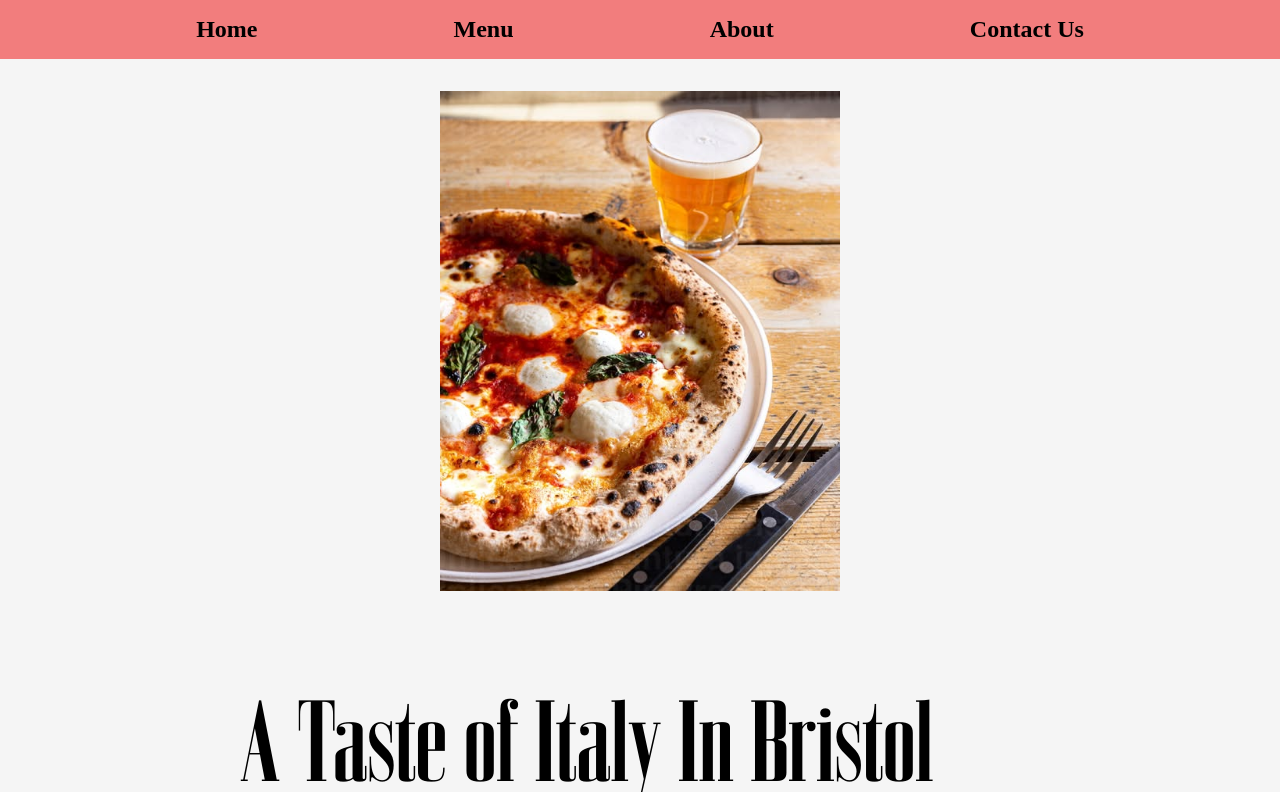
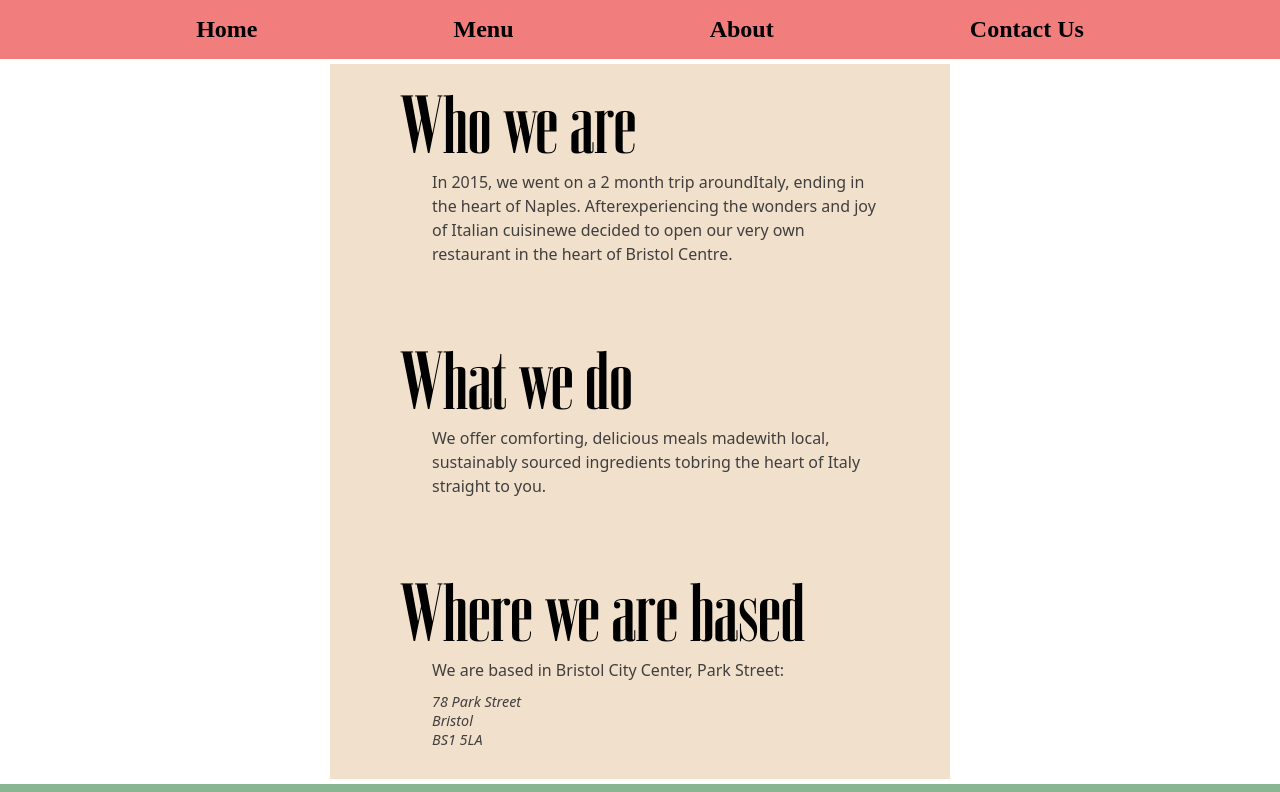
Before and after one commit to KailasMetcalfe/odin-restaurant, a website built with webpack: page src/template.html in a window 1280 px wide. Both pictures are taken after a click on the button "About". Shown: the top 792 px of the page. Built offline with nearby package versions, Linux system fonts and the light colour scheme.

Commit message:
Add 'About' section

```diff
--- /dev/null
+++ b/src/about.css
@@ -0,0 +1,30 @@
+.about-page {
+    align-self: stretch;
+    max-width: 30rem;
+    display: flex;
+    flex-direction: column;
+    gap: clamp(4rem, 10%, 8rem);
+    background-color: var(--tan-colour);
+    padding: 10px 70px 30px 70px;
+    margin: 5px;
+}
+
+
+.about-page h2 {
+    font-family: Bodoni;
+    font-size: 5rem;
+}
+
+.about-page p {
+    padding-left: 2rem;
+    line-height: 1.5rem;
+    font-weight: 500;
+    color: rgb(65, 62, 62);
+}
+
+.about-page #location {
+    margin-top: 10px;
+    line-height: normal;
+    font-size: 0.9rem;
+    font-style: italic;
+}
--- /dev/null
+++ b/src/about.js
@@ -0,0 +1,54 @@
+import "./about.css";
+
+
+export default function loadPageDefault() {
+    const container = document.querySelector("#content");
+
+    const aboutPage = document.createElement("div");
+    aboutPage.classList.add("about-page");
+
+    const div1 = document.createElement("div");
+    const header1 = document.createElement("h2");
+    header1.textContent = "Who we are";
+    const paragraph1 = document.createElement("p");
+    paragraph1.textContent = "In 2015, we went on a 2 month trip around" +
+                    "Italy, ending in the heart of Naples. After" +
+                    "experiencing the wonders and joy of Italian cuisine" +
+                    "we decided to open our very own restaurant in the " +
+                    "heart of Bristol Centre."
+
+    div1.append(header1);
+    div1.append(paragraph1);
+    aboutPage.appendChild(div1);
+
+    const div2 = document.createElement("div");
+    const header2 = document.createElement("h2");
+    header2.textContent = "What we do";
+    const paragraph2 = document.createElement("p");
+    paragraph2.textContent = "We offer comforting, delicious meals made" +
+                    "with local, sustainably sourced ingredients to" +
+                    "bring the heart of Italy straight to you."
+
+    div2.append(header2);
+    div2.append(paragraph2);
+    aboutPage.appendChild(div2);
+
+    const div3 = document.createElement("div");
+    const header3 = document.createElement("h2");
+    header3.textContent = "Where we are based";
+    const paragraph3 = document.createElement("p");
+    paragraph3.textContent = "We are based in Bristol City Center, Park Street:"
+    const location = document.createElement("p");
+    location.id = "location";
+
+    const br1 = document.createElement("br");
+    const br2 = document.createElement("br")
+    location.append("78 Park Street", br1, "Bristol", br2, "BS1 5LA");
+
+    div3.append(header3);
+    div3.append(paragraph3);
+    div3.append(location)
+    aboutPage.appendChild(div3);
+
+    container.append(aboutPage);
+}
--- a/src/home.js
+++ b/src/home.js
@@ -18,7 +18,7 @@ export default function loadPageDefault() {
     headline.textContent = "A Taste of Italy In Bristol";
 
     const tagline = document.createElement("p");
-    tagline.textContent = "We welcome you to ... , where passion meets comfort. \
+    tagline.textContent = "We welcome you to NAME, where passion meets comfort. \
     Try our range of delicious pizzas and pastas for an affordable price.";
 
     div.appendChild(headline);
--- a/src/index.js
+++ b/src/index.js
@@ -1,6 +1,7 @@
 import "./styles.css";
 import loadHome from "./home.js";
 import loadMenu from "./menu.js";
+import loadAbout from "./about.js";
 
 function clearContent() {
     const content = document.querySelector("#content");
@@ -8,7 +9,6 @@ function clearContent() {
         content.removeChild(content.lastChild);
     }
 }
-
 
 
 function setupButtons() {
@@ -20,6 +20,7 @@ function setupButtons() {
             switch (btn.textContent) {
                 case "Home": loadHome(); break;
                 case "Menu": loadMenu(); break;
+                case "About": loadAbout(); break;
                 default: loadHome();
             }
         })
--- a/src/menu.css
+++ b/src/menu.css
@@ -1,7 +1,7 @@
 .menu-page {
     display: flex;
     flex-direction: column;
-    background-color: rgba(230, 201, 163, 0.555);
+    background-color: var(--tan-colour);
     margin: 30px;
     padding: 1rem 3rem;
     outline: 1px rgba(160, 137, 106, 0.651) solid;
--- a/src/styles.css
+++ b/src/styles.css
@@ -22,6 +22,8 @@ body {
     display: flex;
     flex-direction: column;
     min-height: 100vh;
+
+    --tan-colour: rgba(230, 201, 163, 0.555);
 }
 
 header {
```
